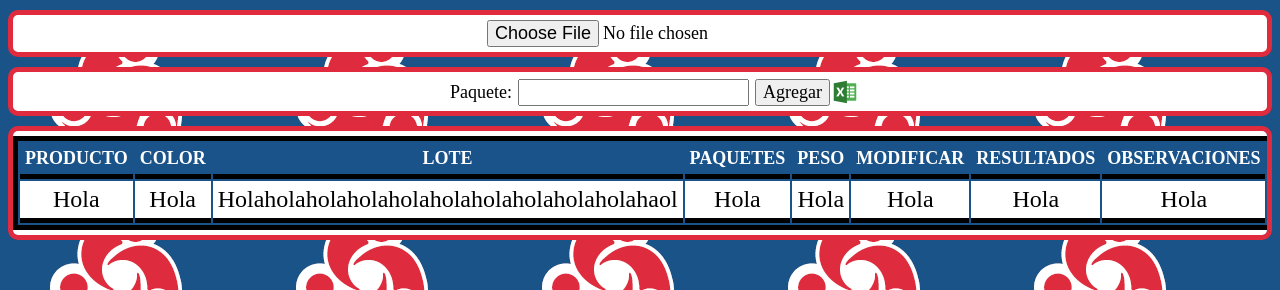
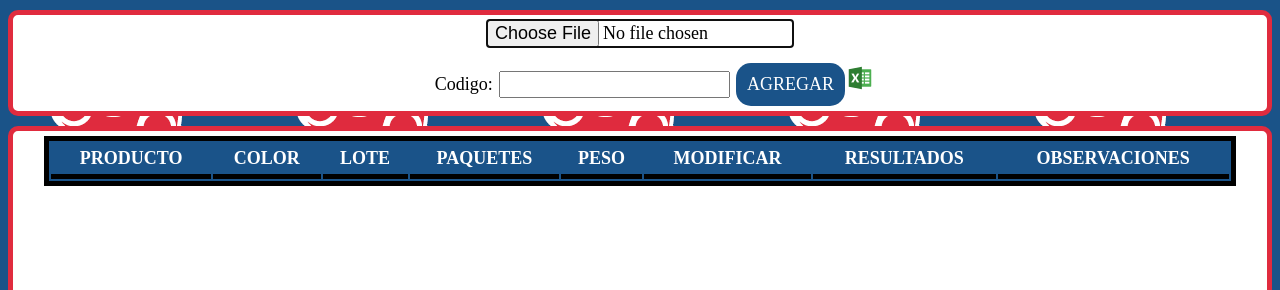
Before and after one commit to Xiyeto97/Escaner_Test, a plain HTML site: page index.html in a window 1280 px wide. Shown: the top 290 px of the page. Drawn offline with nearby package versions, Linux system fonts and the light colour scheme; a web font is replaced by a local one.

Commit message:
Agregue mas diseño y corregi algunos errores

```diff
--- a/index.html
+++ b/index.html
@@ -8,7 +8,6 @@
     <script src="https://ajax.googleapis.com/ajax/libs/jquery/2.1.1/jquery.min.js"></script>
     <script src="static/js/procesos.js" type="text/javascript" charset="utf-8" async defer></script>
     <script src="static/js/FileReader.js" type="text/javascript" charset="utf-8" async defer></script>
-    <script src="https://ajax.googleapis.com/ajax/libs/jquery/1.12.4/jquery.min.js"></script>
     <!--<link href="//db.onlinewebfonts.com/c/df597c648fcebcf41efc459799282b7f?family=Athelas" rel="stylesheet" type="text/css"/>-->
     <link rel="stylesheet" href="static/css/estilo.css">
     <style></style>
@@ -22,19 +21,19 @@
 <body>
     <div class="div-superior">
         <form name="myForm" class="words">
-            <input name="myInput" type="file" class="words">
+            <input name="myInput" type="file" class="words" id="btnArchivo">
         </form>
+        <label for="barras" class="words">Codigo:</label>
+        <input type="text" id="barras" name="barras" value="" class="words">
+        <button id="Agregar" onclick="separarBarras()" class="words">AGREGAR</button>
+        <input type="button" id="btnExportar" class="excel" onclick="exportTableToExcel('t01')" />
     </div>
 
-    <div class="div-superior">
-        <label for="barras" class="words">Paquete:</label>
-        <input type="text" id="barras" name="barras" value="" class="words">
-        <button id="Agregar" onclick="separarBarras()" class="words">Agregar</button>
-        <input type="button" class="excel" onclick="exportTableToExcel('t01')" />
-    </div>
 
-    <div class="div-superior">
+    <div class="div-tabla">
         <table id="t01" class="tablaProuctos">
+
+            <tbody id="paquetes">
             <tr>
                 <th class="words">PRODUCTO</th>
                 <th class="words">COLOR</th>
@@ -45,18 +44,6 @@
                 <th class="words">RESULTADOS</th>
                 <th class="words">OBSERVACIONES</th>
             </tr>
-            <tbody id="paquetes">
-                <tr>
-                    <td>Hola</td>
-                    <td>Hola</td>
-                    <td>Holaholaholaholaholaholaholaholaholaholahaol</td>
-                    <td>Hola</td>
-                    <td>Hola</td>
-                    <td>Hola</td>
-                    <td>Hola</td>
-                    <td>Hola</td>
-
-                </tr>
             </tbody>
         </table>
     </div>
--- a/static/css/estilo.css
+++ b/static/css/estilo.css
@@ -37,11 +37,29 @@
     background-color: white;
     border-radius: 10px;
     overflow-x: auto;
+    overflow-y: auto;
+    /* background-image: repeating-radial-gradient(rgb(224, 43, 62), rgb(26, 83, 137));*/
+}
+
+.div-tabla {
+    text-align: center;
+    font-size: 150%;
+    padding-bottom: 5px;
+    padding-top: 5px;
+    margin-top: 10px;
+    margin-bottom: 10px;
+    border: 5px solid rgb(224, 43, 62);
+    background-color: white;
+    border-radius: 10px;
+    overflow-x: auto;
+    overflow-y: auto;
+    height: 60rem;
+    max-height: 45rem;
     /* background-image: repeating-radial-gradient(rgb(224, 43, 62), rgb(26, 83, 137));*/
 }
 
 .tablaProuctos {
-    width: 100px;
+    width: 95%;
     margin: 0 auto;
     border: 5px solid black;
     background-color: rgb(26, 83, 137);
@@ -59,11 +77,44 @@ td {
     background-color: white;
 }
 
-th:hover {
+/*tbody:hover {
     background-color: rgb(224, 43, 62);
     color: black;
+}*/
+
+tr:hover td {
+    background-color: rgb(224, 43, 62);
+    color: white;
 }
 
 body {
     background-image: url(../img/logo_negativo.PNG);
 }
+
+
+#btnArchivo{
+    margin-bottom: 1rem;
+}
+
+button {
+    display: inline-block;
+    padding: .7rem;
+    font-size: 2rem;
+    text-size-adjust: initial;
+    cursor: pointer;
+    text-align: center;
+    text-decoration: none;
+    outline: none;
+    color: #fff;
+    background-color: rgb(26, 83, 137);
+    border: none;
+    border-radius: 15px;
+  }
+
+button:hover {background-color: rgb(224, 43, 62)}
+
+button:active {
+    background-color: rgb(224, 43, 62);
+    box-shadow: 0 5px #666;
+    transform: translateY(4px);
+  }
--- a/static/js/FileReader.js
+++ b/static/js/FileReader.js
@@ -20,6 +20,7 @@ function onChange(event) {
   console.log(event.target.files);
   nameFile=file.name.split('.');
   console.log(nameFile[0]);
+  barras.focus();
 try {
   //reader.readAsText(file);
 
@@ -236,6 +237,7 @@ function pasarTabla(tabla) {
   console.log(tablaCopia);
 }
 
+
 function exportTableToExcel(tableID){
   var downloadLink;
   var dataType = 'application/vnd.ms-excel';
--- a/static/js/procesos.js
+++ b/static/js/procesos.js
@@ -1,6 +1,7 @@
 var barras = document.getElementById("barras");
 var materiales = new Array(2);
-barras.focus();
+var btnArchivo = document.getElementById("btnArchivo");
+btnArchivo.focus();
 barras.addEventListener("keydown", function (e) {
   if (e.keyCode === 13) {  //checks whether the pressed key is "Enter"
     separarBarras();
```
